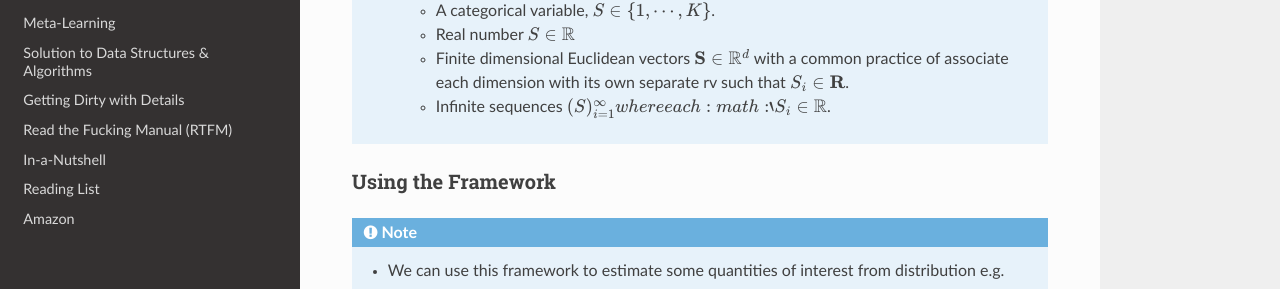
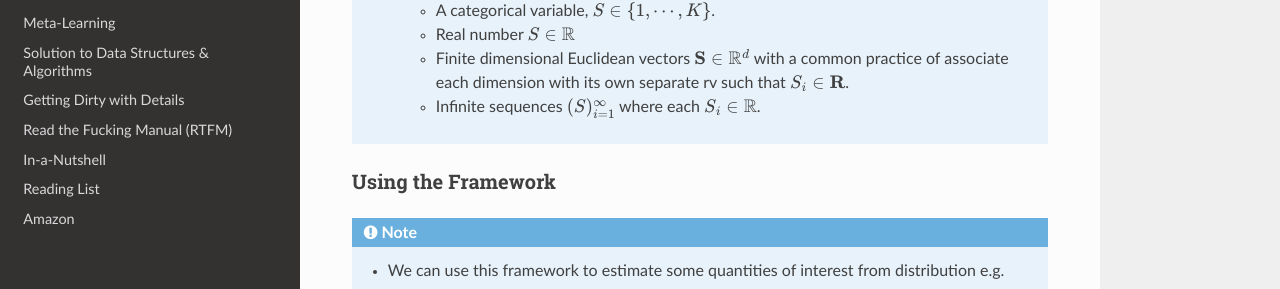
Before and after one commit to uselesstechjunks/leetcode, a Sphinx documentation site: the page built from docs/source/dl/basics/overview.rst, in a window 1280 px wide and 1324 px high. Shown: the part 734-1023 px from the top of the window. Built offline with Sphinx 7.4.7 and the Read the Docs theme 2.0.0, drawn with Linux system fonts in a browser that asks for light colours.

Commit message:
Update overview.rst

```diff
--- a/docs/source/dl/basics/overview.rst
+++ b/docs/source/dl/basics/overview.rst
@@ -24,7 +24,7 @@ Defining the Framework
 		* A categorical variable, :math:`S\in\{1,\cdots,K\}`.
 		* Real number :math:`S\in\mathbb{R}`
 		* Finite dimensional Euclidean vectors :math:`\mathbf{S}\in\mathbb{R}^d` with a common practice of associate each dimension with its own separate rv such that :math:`S_i\in\mathbf{R}`.
-		* Infinite sequences :math:`(S)_{i=1}^\infty where each :math:`S_i\in\mathbb{R}`.
+		* Infinite sequences :math:`(S)_{i=1}^\infty` where each :math:`S_i\in\mathbb{R}`.
 
 Using the Framework
 *************************************************************************
```
